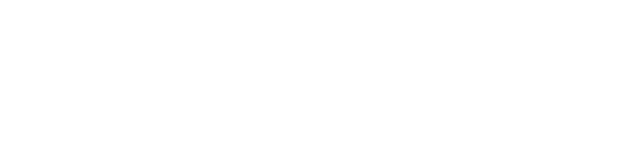
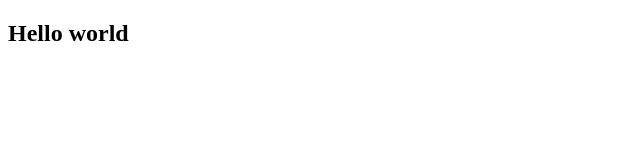
Before and after one commit to luoyaowan/helloWorld, a plain HTML site: page index.html in a window 1280 px wide. Shown: the whole page, without its empty margins (0-640 px from the left). Drawn offline with Linux system fonts and the light colour scheme.

Commit message:
Add the body

```diff
--- a/index.html
+++ b/index.html
@@ -1,3 +1,9 @@
 <!DOCTYPE html>
 <html>
+    <head>
+        <title>Helloworld</title>
+    </head>
+    <body>
+        <h2>Hello world</h2>
+    </body>
 </html>
```
